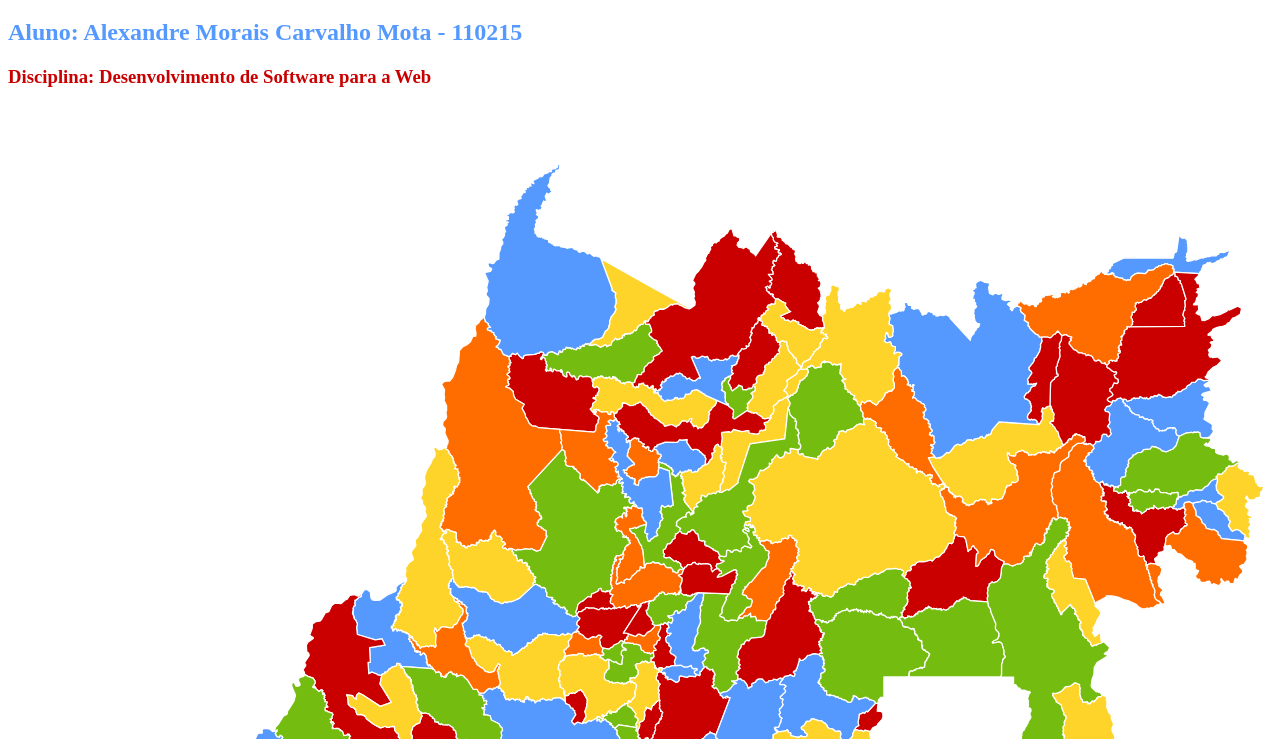
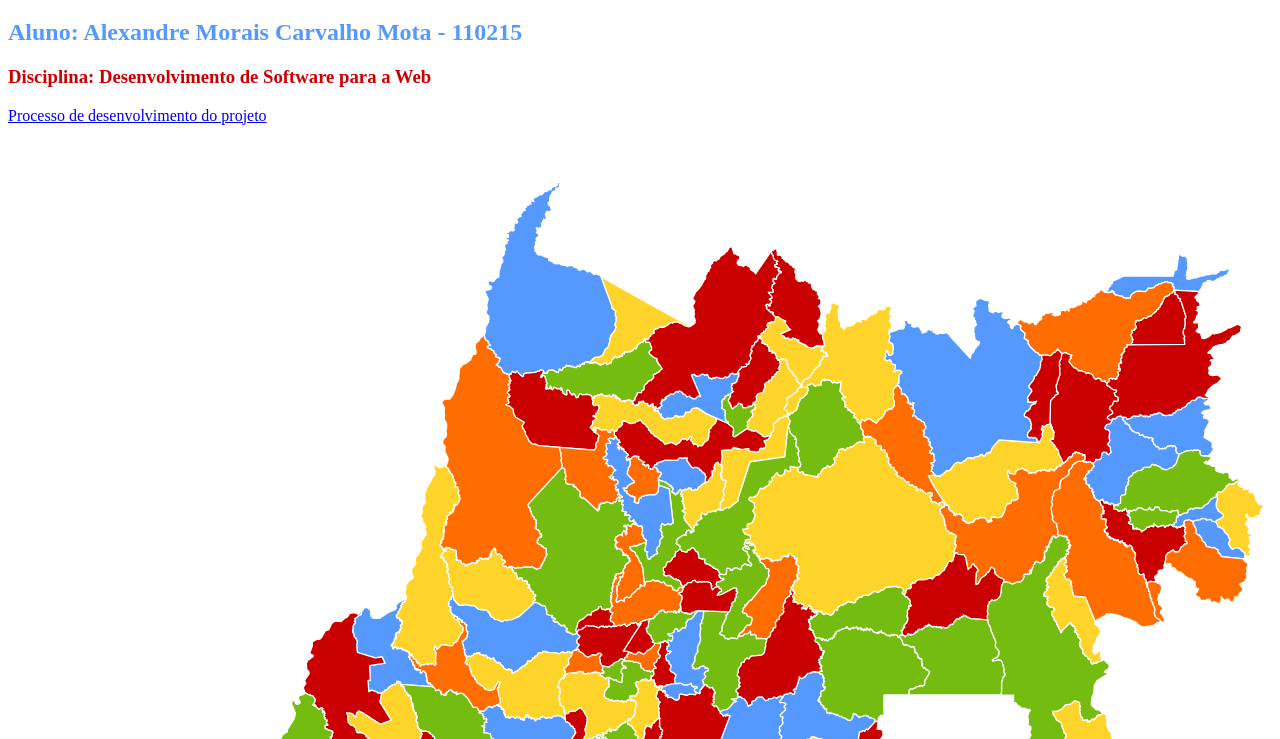
Before and after one commit to AlexMota/ProjetoWebMapa, a plain HTML site: page SiteMapaGoias/index.html in a window 1280 px wide. Shown: the part 61-800 px from the top of the page. Drawn offline with Linux system fonts and the light colour scheme.

Commit message:
Adcionando o pdf do processo

```diff
--- a/SiteMapaGoias/index.html
+++ b/SiteMapaGoias/index.html
@@ -12,6 +12,9 @@
 		<h2>Aluno: Alexandre Morais Carvalho Mota - 110215</h2>
 		<h3>Disciplina: Desenvolvimento de Software para a Web</h3>
 
+
+		<a href="pdf/processo-mapa.pdf" target="_blank">Processo de desenvolvimento do projeto</a>
+
 		<object type="image/svg+xml" id="mapa" onload="mudarCor()" data="img/mapa_goias_editado.svg" width="1300px" height="1300px">
 			Seu navegador não suporta arquivos SVG.
 		</object>
```
Also changed, not shown: 1 other file.
